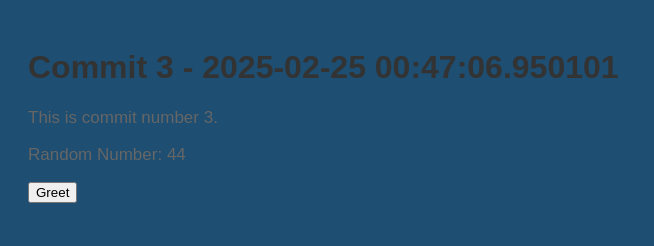
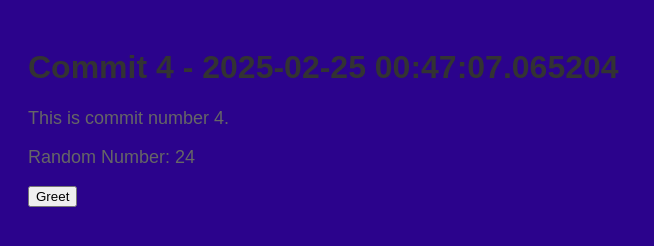
Before and after one commit to stiffs95/myrep-repo-20250225004700, a plain HTML site: page index.html in a window 1280 px wide. Shown: the whole page, without its empty margins (0-654 px from the left). Drawn offline with Linux system fonts and the light colour scheme.

Commit message:
📝 Commit 4 with HTML, CSS, and JS

```diff
--- a/index.html
+++ b/index.html
@@ -2,13 +2,13 @@
     <!DOCTYPE html>
     <html>
     <head>
-        <title>Commit 3 - 2025-02-25 00:47:06.950101</title>
+        <title>Commit 4 - 2025-02-25 00:47:07.065204</title>
         <link rel="stylesheet" href="style.css">
     </head>
     <body>
-        <h1>Commit 3 - 2025-02-25 00:47:06.950101</h1>
-        <p>This is commit number 3.</p>
-        <p>Random Number: 44</p>
+        <h1>Commit 4 - 2025-02-25 00:47:07.065204</h1>
+        <p>This is commit number 4.</p>
+        <p>Random Number: 24</p>
         <button onclick="greet()">Greet</button>
         <script src="script.js"></script>
     </body>
--- a/script.js
+++ b/script.js
@@ -2,4 +2,4 @@
     function greet() {
         alert('Hello from commit ' + commitNumber + '!');
     }
-    var commitNumber = 3;
+    var commitNumber = 4;
--- a/style.css
+++ b/style.css
@@ -1,7 +1,7 @@
 
     body {
         font-family: Arial, sans-serif;
-        background-color: #1e4e71;
+        background-color: #2b038c;
         padding: 20px;
     }
     h1 {
@@ -9,5 +9,5 @@
     }
     p {
         color: #666;
-        font-size: 17px;
+        font-size: 18px;
     }
```
